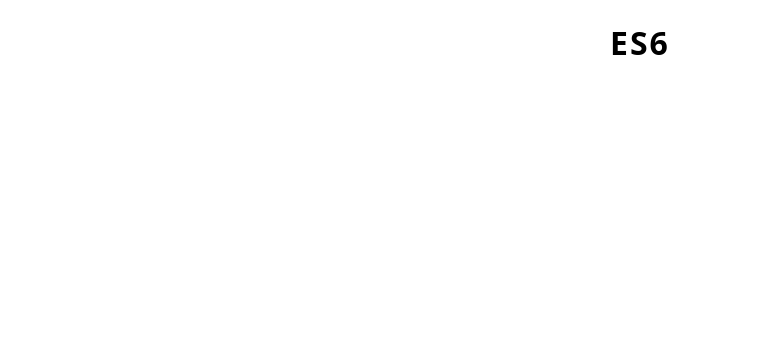
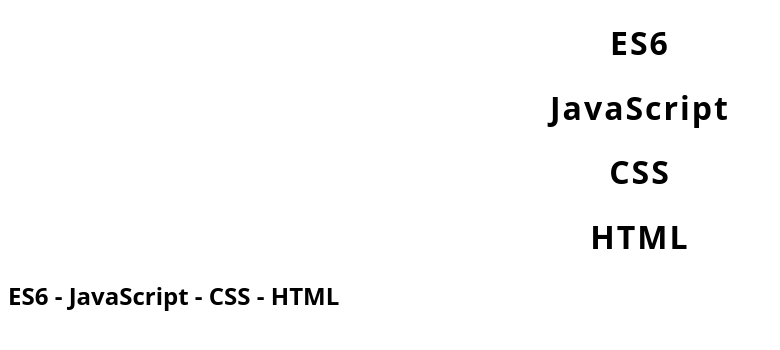
Before and after one commit to pktcodes/javascript-ecmascript-basics, a plain HTML site: page index.html in a window 1280 px wide. Shown: the whole page, without its empty margins (0-780 px from the left). Drawn offline with Linux system fonts and the light colour scheme.

Commit message:
Spread Operator - DOM Elements

```diff
--- a/app.js
+++ b/app.js
@@ -1,10 +1,14 @@
 // Spread Operator ...
 // Allows an iterable to spread/expand individually inside reciever
 // Split into single items and copy them.
-// ES2018 - ES8 - Objects
 
-const person = { name: "john", job: "developer" };
-const newPerson = { ...person, city: "chicago", name: "peter" };
+const headings = document.querySelectorAll("h1");
+const result = document.getElementById("result");
 
-console.log("person: ", person);
-console.log("newPerson: ", newPerson);
+const text = [...headings]
+  .map((item) => {
+    return `<span>${item.textContent}</span>`;
+  })
+  .join(" - ");
+result.innerHTML = text;
+console.log(text);
--- a/index.html
+++ b/index.html
@@ -12,6 +12,10 @@
   </head>
   <body>
     <h1>ES6</h1>
+    <h1>JavaScript</h1>
+    <h1>CSS</h1>
+    <h1>HTML</h1>
+    <h2 id="result"></h2>
     <!-- Link to JavaScript -->
     <script src="./app.js"></script>
   </body>
```
